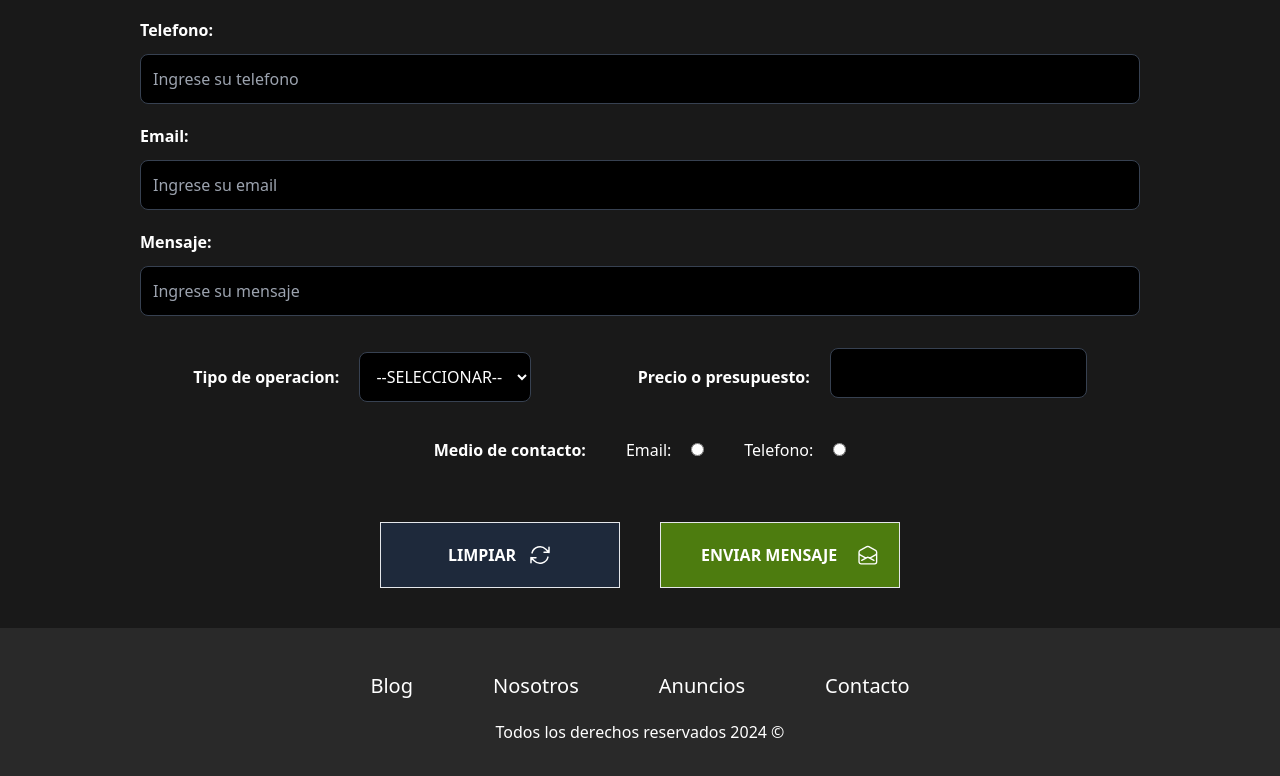
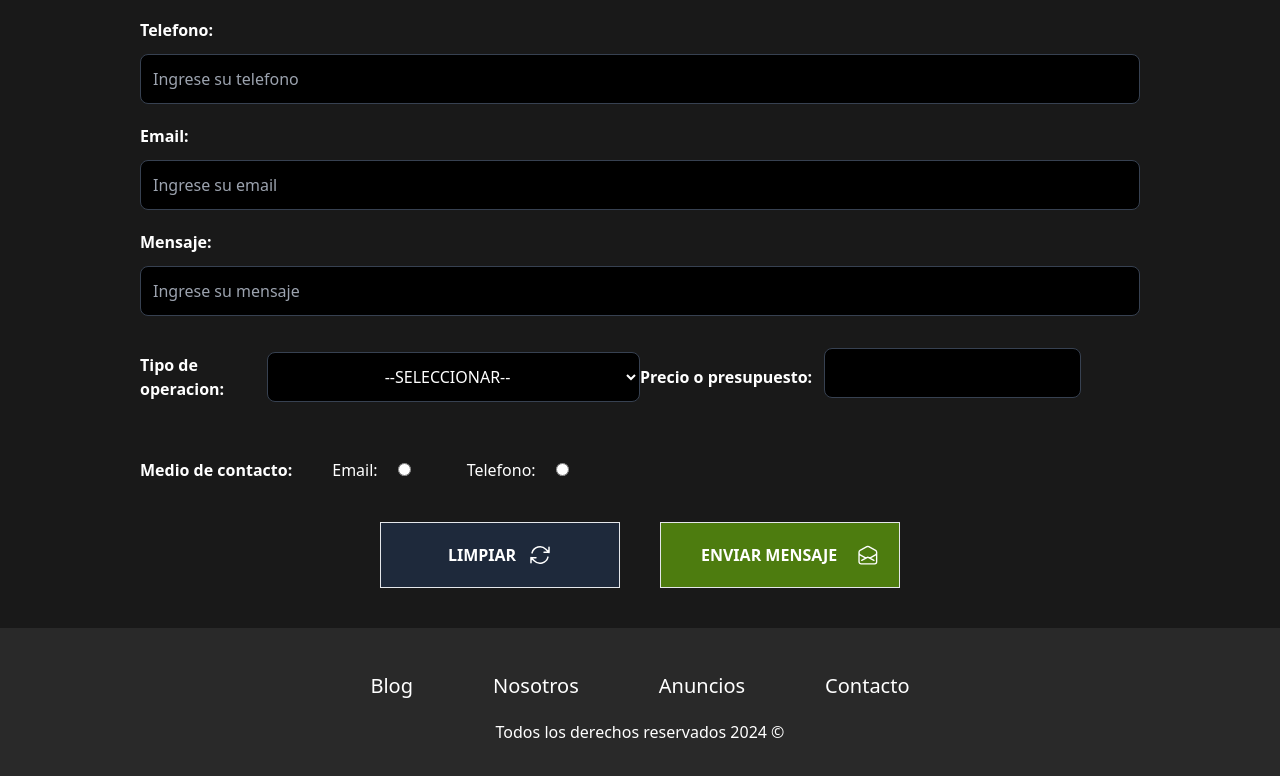
Before and after one commit to Nicogg95/BienesRaices-Frontend, a React (Vite) app: page /contacto in a window 1280 px wide. Shown: the part 784-1560 px from the top of the page. Built offline with nearby package versions, Linux system fonts and the light colour scheme; no server answers.

Commit message:
Arreglando detalles

```diff
--- a/src/components/Anuncio.jsx
+++ b/src/components/Anuncio.jsx
@@ -85,7 +85,7 @@ const Anuncio = ({propiedad, admin}) => {
           <h3 className="text-center text-2xl">{titulo}</h3>
           <div className="flex flex-col gap-y-5 px-5">
               <p className="text-center h-[80px] mb-5">{descripcion}</p>
-              <p className="font-bold text-lime-600 text-xl text-center my-5">$ {precio}</p>
+              <p className="font-bold text-lime-600 text-xl text-center mt-10 mb-5">$ {precio}</p>
               <div className="flex justify-center gap-x-4 items-center mb-5">
                 <img src="../img/icono_wc.svg" alt="icono baño" className="invert w-[35px]"/>
                 <p>{baños}</p>
--- a/src/components/SecAnuncios.jsx
+++ b/src/components/SecAnuncios.jsx
@@ -34,7 +34,7 @@ const SecAnuncios = ({admin, cantidad}) => {
 
   return (
     <>
-      <div className="container md:px-5 mx-auto">
+      <div className="md:px-5 mx-auto">
 
         {!admin &&
           (
@@ -64,7 +64,7 @@ const SecAnuncios = ({admin, cantidad}) => {
           </div>)
         }
 
-        <div className={`${admin ? "gap-10 my-8 md:col-span-2 grid md:grid-cols-2" : "grid px-5 md:grid-cols-3 gap-16"}`}>
+        <div className={`${admin ? "gap-10 my-8 md:col-span-2 grid md:grid-cols-2" : "grid px-5 md:grid-cols-3 gap-8"}`}>
           {propiedades.slice(0, fin).map(propiedad => (
             <Anuncio admin={admin}
               key={propiedad._id}
--- a/src/components/SecBlogTest.jsx
+++ b/src/components/SecBlogTest.jsx
@@ -10,7 +10,7 @@ const SecBlogTest = () => {
 
   return (
     <>
-      <div className="container px-10 mx-auto grid md:grid-cols-2 my-10 gap-10">
+      <div className="px-10 mx-auto grid md:grid-cols-2 my-10 gap-10">
           <div className="flex flex-col gap-y-5">
           <h2 className='text-center text-3xl'>Nuestro Blog</h2>
           {publicaciones?.map(publicacion =>(
--- a/src/paginas/Catalogo.jsx
+++ b/src/paginas/Catalogo.jsx
@@ -9,7 +9,7 @@ const Catalogo = () => {
   return (
     <>
       <h1 className="text-center text-3xl uppercase mt-10 mb-5 font-bold">Bienvenido a nuestro catalogo!</h1>
-      <div className="container mx-auto md:p-10 flex flex-wrap gap-10">
+      <div className="mx-auto md:p-10 flex flex-wrap gap-10">
         <SecAnuncios catalogo={true}/>
         <div className="flex flex-col md:flex-row gap-6 justify-center w-full m-5">
           {agente.nombre &&
--- a/src/paginas/Contacto.jsx
+++ b/src/paginas/Contacto.jsx
@@ -71,23 +71,24 @@ const Contacto = () => {
                 <Campo tipo={"email"} placeholder={"Ingrese su email"} texto={"Email:"} valor={email} funcion={e=>setEmail(e.target.value)}/>
                 <Campo tipo={"text"} placeholder={"Ingrese su mensaje"} texto={"Mensaje:"} valor={mensaje} funcion={e=>setMensaje(e.target.value)}/>
                 <div className="flex flex-col md:flex-row gap-y-5 md:justify-around items-center">
-                    <div className="flex items-center gap-x-5">
+                    <div className="flex md:flex-row flex-col md:items-center gap-5 w-full">
                         <label htmlFor="" className="block font-bold">Tipo de operacion:</label>
-                        <select name="operacion" id="operacion" className="p-3 bg-black border solid border-gray-700 hover:border-white rounded-lg" onChange={e=>setOperacion(e.target.value)} value={operacion}>
+                        <select name="operacion" id="operacion" className="p-3 bg-black border solid border-gray-700 hover:border-white rounded-lg w-full text-center" onChange={e=>setOperacion(e.target.value)} value={operacion}>
                             <option value="" disabled selected>--SELECCIONAR--</option>
                             <option value="venta">Venta</option>
                             <option value="compra">Compra</option>
                             <option value="alquiler">Alquiler</option>
                         </select>
                     </div>
-                    <div className="flex items-center gap-x-5">
+                    <div className="flex flex-col md:flex-row md:items-center gap-3 w-full">
                         <label htmlFor="" className="font-bold">Precio o presupuesto:</label>
                         <Campo tipo={"number"} funcion={e=>setPresupuesto(e.target.value)} valor={presupuesto}/>
                     </div>
                 </div>
-                <div className="flex justify-around items-center">
-                    <div className="flex gap-10 my-5 items-center">
-                        <h2 className="font-bold">Medio de contacto: </h2>
+
+                <div className="flex flex-col md:flex-row gap-10 my-10 items-center">
+                    <h2 className="font-bold">Medio de contacto: </h2>
+                    <div className="flex gap-x-14">
                         <div className="flex items-center justify-center gap-x-5">
                             <label htmlFor="">Email:</label>
                             <input name="contacto" type="radio" onChange={e=>setContacto(e.target.value)} value="email"/>
--- a/src/paginas/VerPropiedad.jsx
+++ b/src/paginas/VerPropiedad.jsx
@@ -49,7 +49,7 @@ const Propiedad = () => {
 
   return (
     <>
-      <div className="container mx-auto px-10">
+      <div className="container mx-auto p-10">
 
         <div className="grid md:grid-cols-2 gap-x-10 items-center">
 
```
Also changed, not shown: src/paginas/Nosotros.jsx (indentation only), vercel.json (added).
